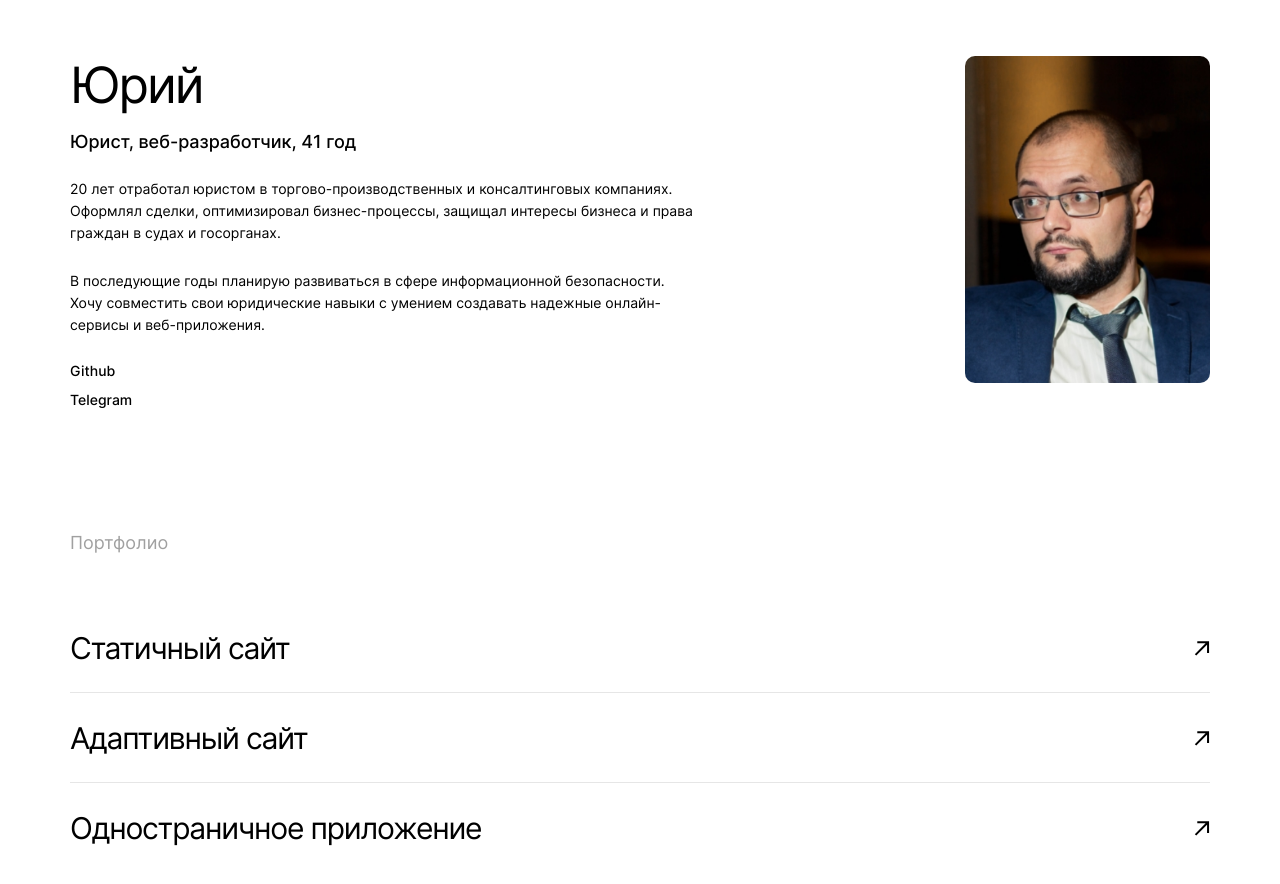
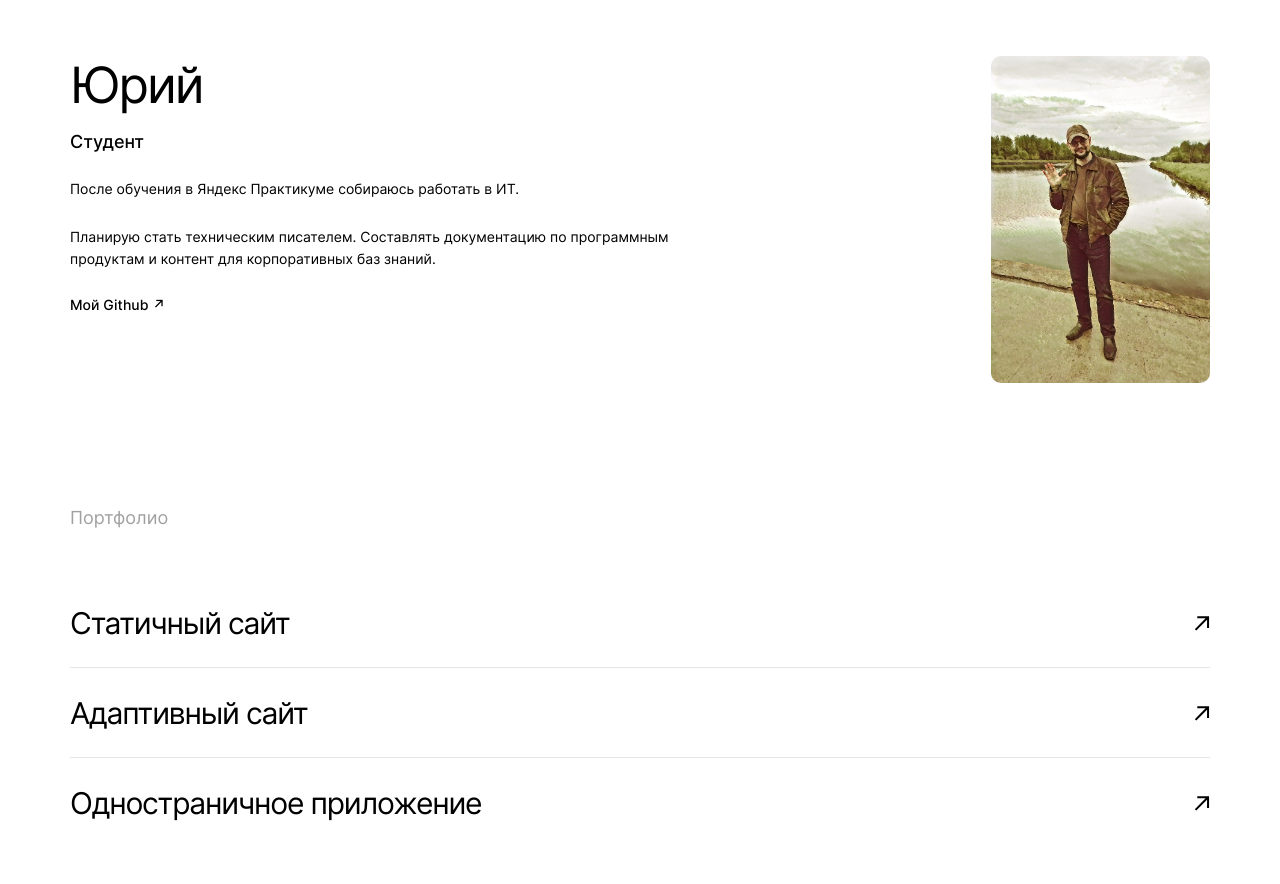
Before and after one commit to pnrf/movies-explorer-frontend, a React (Create React App) app: page / in a window 1280 px wide. Shown: the part 2080-2964 px from the top of the page. Built offline with nearby package versions, Linux system fonts and the light colour scheme; no server answers.

Commit message:
build: change files

```diff
--- a/src/components/AboutMe/AboutMe.js
+++ b/src/components/AboutMe/AboutMe.js
@@ -9,18 +9,15 @@ function AboutMe() {
         <img className="about-me__image" src={avatar} alt="Моя фотография" />
         <div className="about-me__info">
           <h3 className="about-me__name">Юрий</h3>
-          <p className="about-me__profession">Юрист, веб-разработчик, 41 год</p>
+          <p className="about-me__profession">Студент</p>
           <p className="about-me__description">
-            20&nbsp;лет отработал юристом в&nbsp;торгово-производственных и&nbsp;консалтинговых компаниях.
-            Оформлял сделки, оптимизировал бизнес-процессы, защищал интересы бизнеса и&nbsp;права граждан в&nbsp;судах и&nbsp;госорганах.
+            После обучения в Яндекс Практикуме собираюсь работать в ИТ.
           </p>
           <p className="about-me__description">
-          В&nbsp;последующие годы планирую развиваться в&nbsp;сфере информационной безопасности.
-          Хочу совместить свои юридические навыки с&nbsp;умением создавать надежные онлайн-сервисы и&nbsp;веб-приложения.
+            Планирую стать техническим писателем. Составлять документацию по программным продуктам и контент для корпоративных баз знаний.
           </p>
           <ul className="about-me__link-list">
-            <li><a className="about-me__link" href="https://github.com/pnrf" target="_blank" rel="noreferrer">Github</a></li>
-            <li><a className="about-me__link" href="https://t.me/pnrf_tg" target="_blank" rel="noreferrer">Telegram</a></li>
+            <li><a className="about-me__link" href="https://github.com/pnrf" target="_blank" rel="noreferrer">Мой Github ↗</a></li>
           </ul>
         </div>
       </div>
```
Also changed, not shown: src/images/avatar.jpg, src/images/avatar01.jpg (added).
